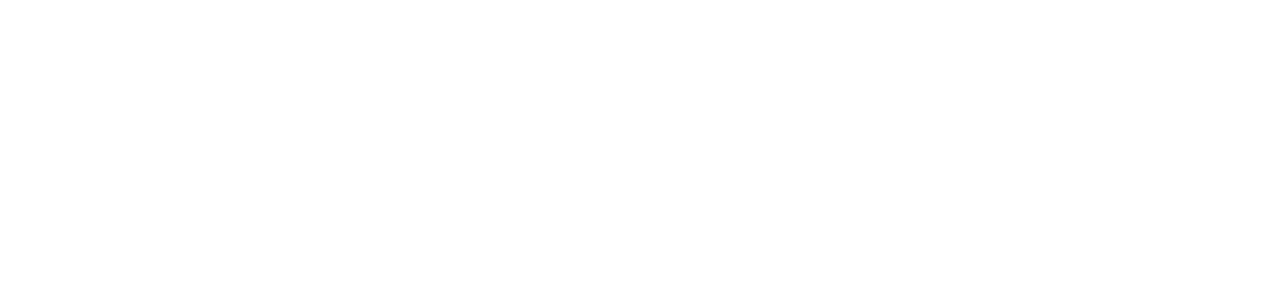
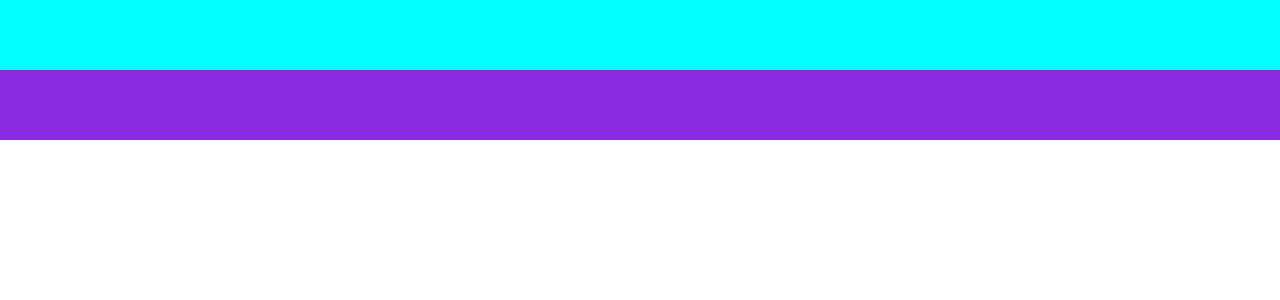
Before and after one commit to Yuranuch/My_portfolio, a React (Create React App) app: page / in a window 1280 px wide. Shown: the top 300 px of the page. Built offline with nearby package versions, Linux system fonts and the light colour scheme.

Commit message:
first markup

```diff
--- a/src/App.js
+++ b/src/App.js
@@ -1,11 +1,13 @@
 import React from 'react';
-import logo from './logo.svg';
 import './App.css';
+import Header from "./Components/Header/Header";
+import MainContainer from "./Components/MainContainer/MainContainer";
 
 function App() {
   return (
     <div className="App">
-
+        <Header/>
+        <MainContainer/>
     </div>
   );
 }
--- /dev/null
+++ b/src/Components/Header/Header.js
@@ -0,0 +1,12 @@
+import React from 'react';
+import styles from './Header.module.css'
+
+function Header() {
+  return (
+    <div className={styles.header}>
+
+    </div>
+  );
+}
+
+export default Header;
--- /dev/null
+++ b/src/Components/Header/Header.module.css
@@ -0,0 +1,4 @@
+.header {
+    height: 70px;
+    background-color: aqua;
+}
--- /dev/null
+++ b/src/Components/MainContainer/MainContainer.js
@@ -0,0 +1,12 @@
+import React from 'react';
+import styles from './MainContainer.module.css'
+
+function MainContainer() {
+  return (
+    <div className={styles.mainContainer }>
+
+    </div>
+  );
+}
+
+export default MainContainer;
--- /dev/null
+++ b/src/Components/MainContainer/MainContainer.module.css
@@ -0,0 +1,4 @@
+.mainContainer {
+    height: 70px;
+    background-color: blueviolet;
+}
```
